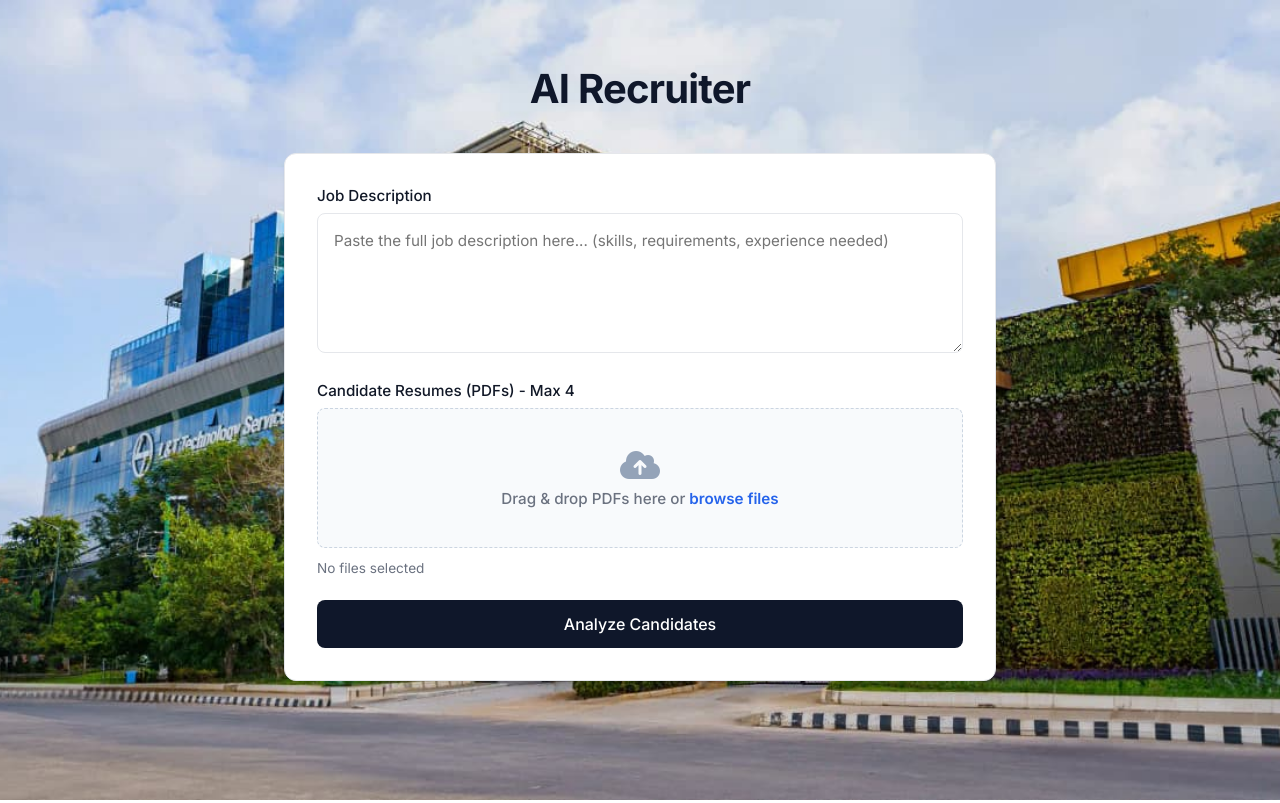
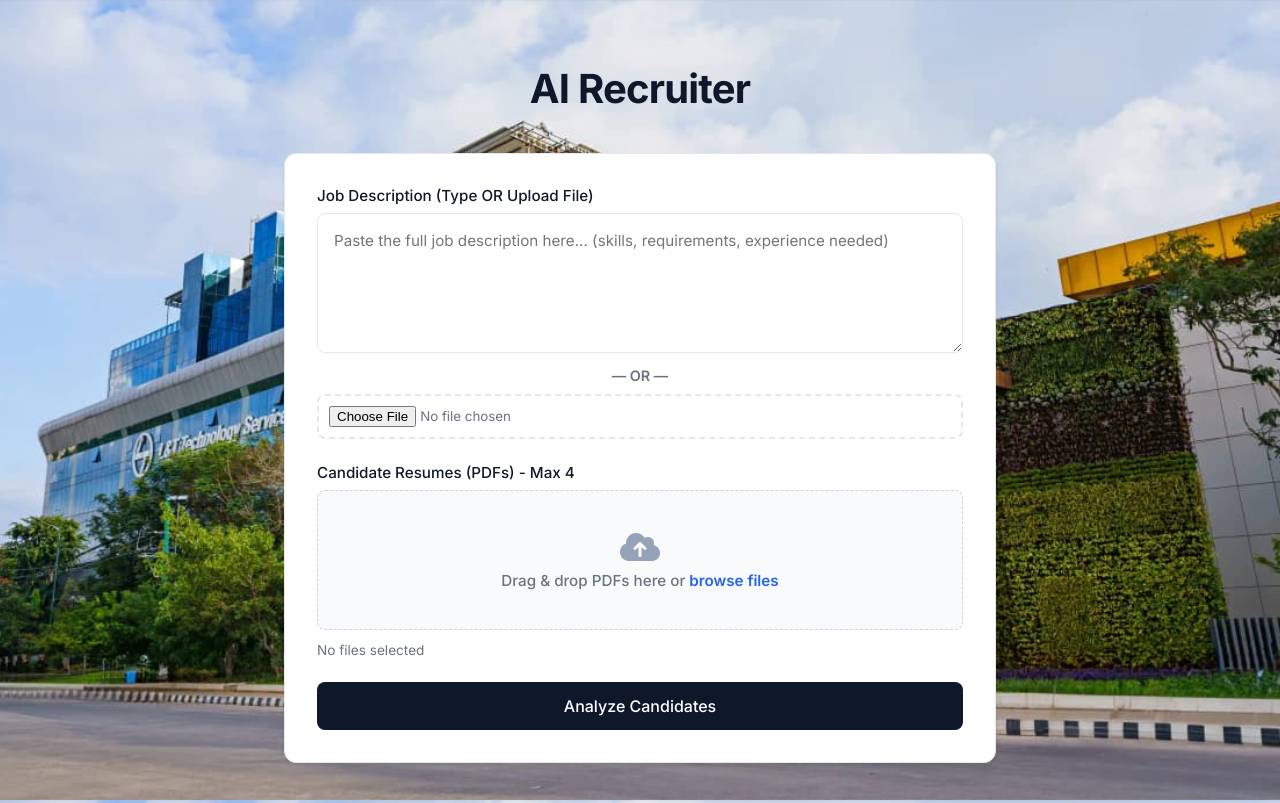
Before and after one commit to su7xon/RA, a Flask app: page / in a window 1280 px wide. Shown: the top 803 px of the page. Run offline with Flask 3, Linux system fonts and the light colour scheme.

Commit message:
Added ability to upload Job Description as a file

```diff
--- a/app.py
+++ b/app.py
@@ -20,6 +20,18 @@ def index():
 @app.route('/upload', methods=['POST'])
 def upload():
     job_description = request.form.get('job_description', '')
+    jd_file = request.files.get('jd_file')
+
+    if jd_file and jd_file.filename != '':
+        try:
+            if jd_file.filename.lower().endswith('.pdf'):
+                from engine import extract_text_from_pdf_stream
+                import io
+                job_description = extract_text_from_pdf_stream(io.BytesIO(jd_file.read()))
+            else:
+                job_description = jd_file.read().decode('utf-8', errors='ignore')
+        except Exception as e:
+            return jsonify({'error': f'Failed to read JD file: {str(e)}'}), 400
 
     if 'resumes' not in request.files:
         return jsonify({'error': 'No resumes uploaded'}), 400
--- a/templates/index.html
+++ b/templates/index.html
@@ -18,8 +18,10 @@
             <form id="uploadForm" action="/upload" method="POST" enctype="multipart/form-data">
 
                 <div class="form-group">
-                    <label for="job_description">Job Description</label>
-                    <textarea id="job_description" name="job_description" placeholder="Paste the full job description here... (skills, requirements, experience needed)" required></textarea>
+                    <label for="job_description">Job Description (Type OR Upload File)</label>
+                    <textarea id="job_description" name="job_description" placeholder="Paste the full job description here... (skills, requirements, experience needed)"></textarea>
+                    <div style="margin-top: 10px; margin-bottom: 10px; font-size: 0.9rem; font-weight: 600; color: var(--text-muted); text-align: center;">— OR —</div>
+                    <input type="file" id="jd_file" name="jd_file" accept=".txt,.pdf" style="width: 100%; border: 2px dashed var(--border-color); padding: 10px; border-radius: 8px; color: var(--text-muted); background: rgba(255,255,255,0.5);">
                 </div>
 
                 <div class="form-group">
@@ -124,6 +126,15 @@
         });
 
         form.addEventListener('submit', function(e) {
+            const jdText = document.getElementById('job_description').value.trim();
+            const jdFile = document.getElementById('jd_file').files.length;
+
+            if (!jdText && jdFile === 0) {
+                e.preventDefault();
+                alert('Please provide a Job Description (either type it or upload a .txt/.pdf file)');
+                return;
+            }
+
             if (allFiles.length === 0) {
                 e.preventDefault();
                 alert('Please select at least one resume');
```
